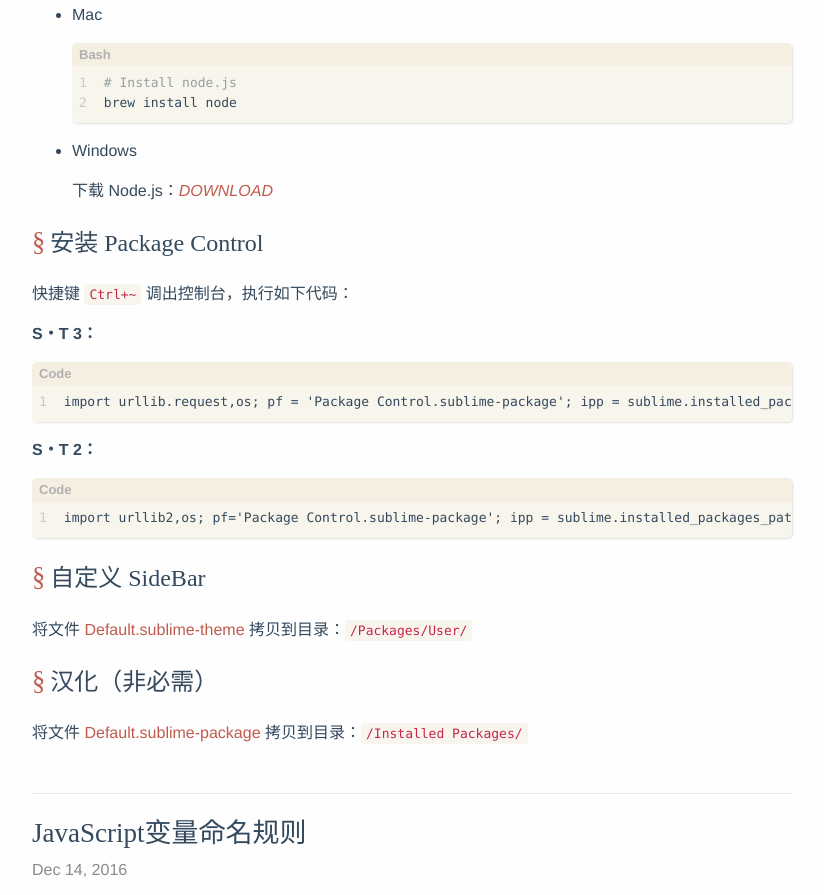
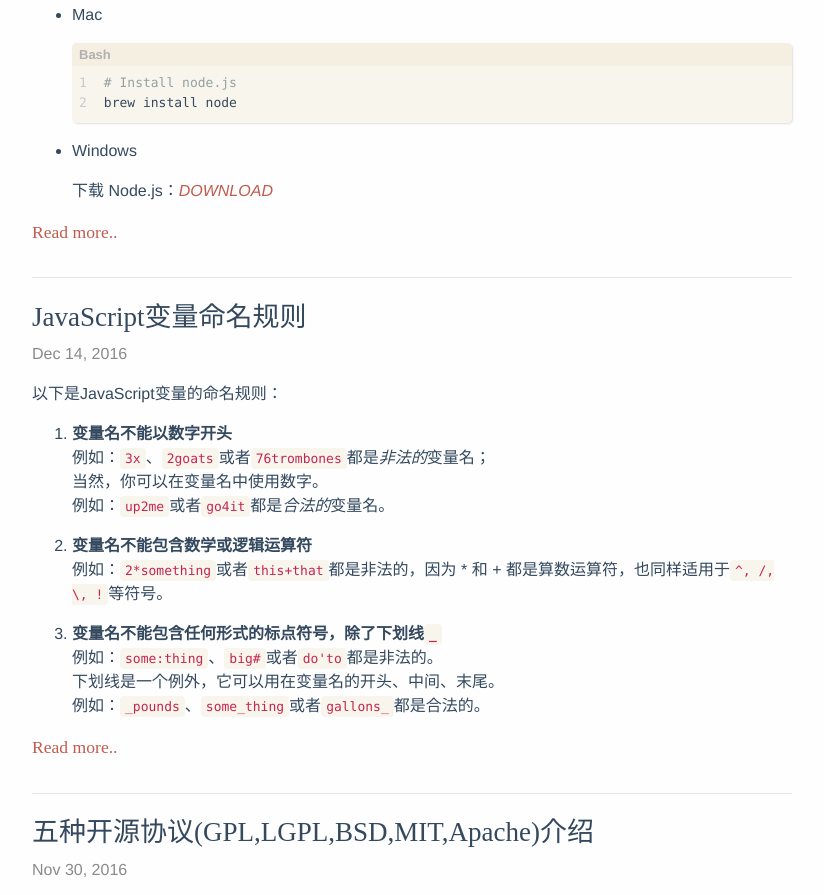
Before and after one commit to jeanleem6/jeanleem6.github.io, a plain HTML site: page index.html in a window 1280 px wide. Shown: the part 511-1406 px from the top of the page, without its empty margins (228-1052 px from the left). Drawn offline with Linux system fonts and the light colour scheme; a web font is replaced by a local one.

Commit message:
Site updated: 2017-05-05 17:57:41

```diff
--- a/index.html
+++ b/index.html
@@ -216,6 +216,8 @@
 
 
 
+
+
           <blockquote>
 <p>本文是安装和配置 Sublime Text 的流程，请按照顺序一步一步来</p>
 </blockquote>
@@ -229,12 +231,9 @@
 <p>  下载 Node.js：<a href="https://nodejs.org/zh-cn/download/" target="_blank" rel="external"><em>DOWNLOAD</em></a></p>
 </li>
 </ul>
-<h2 id="安装-Package-Control"><a href="#安装-Package-Control" class="headerlink" title="安装 Package Control"></a>安装 Package Control</h2><p>快捷键 <code>Ctrl+~</code> 调出控制台，执行如下代码：</p>
-<p><strong>S・T 3：</strong><br><figure class="highlight plain"><table><tr><td class="gutter"><pre><div class="line">1</div></pre></td><td class="code"><pre><div class="line">import urllib.request,os; pf = &apos;Package Control.sublime-package&apos;; ipp = sublime.installed_packages_path(); urllib.request.install_opener( urllib.request.build_opener( urllib.request.ProxyHandler()) ); open(os.path.join(ipp, pf), &apos;wb&apos;).write(urllib.request.urlopen( &apos;http://sublime.wbond.net/&apos; + pf.replace(&apos; &apos;,&apos;%20&apos;)).read())</div></pre></td></tr></table></figure></p>
-<p><strong>S・T 2：</strong><br><figure class="highlight plain"><table><tr><td class="gutter"><pre><div class="line">1</div></pre></td><td class="code"><pre><div class="line">import urllib2,os; pf=&apos;Package Control.sublime-package&apos;; ipp = sublime.installed_packages_path(); os.makedirs( ipp ) if not os.path.exists(ipp) else None; urllib2.install_opener( urllib2.build_opener( urllib2.ProxyHandler( ))); open( os.path.join( ipp, pf), &apos;wb&apos; ).write( urllib2.urlopen( &apos;http://sublime.wbond.net/&apos; +pf.replace( &apos; &apos;,&apos;%20&apos; )).read()); print( &apos;Please restart Sublime Text to finish installation&apos;)</div></pre></td></tr></table></figure></p>
-<h2 id="自定义-SideBar"><a href="#自定义-SideBar" class="headerlink" title="自定义 SideBar"></a>自定义 SideBar</h2><p>将文件 <a href="Default.sublime-theme">Default.sublime-theme</a> 拷贝到目录：<code>/Packages/User/</code></p>
-<h2 id="汉化（非必需）"><a href="#汉化（非必需）" class="headerlink" title="汉化（非必需）"></a>汉化（非必需）</h2><p>将文件 <a href="Default.sublime-package">Default.sublime-package</a> 拷贝到目录：<code>/Installed Packages/</code></p>
-
+          <div class="read-more">
+            <a href="/2017/05/05/sublime-config/" class="read-more-link">Read more..</a>
+          </div>
 
 
     </div>
--- a/search.xml
+++ b/search.xml
@@ -18,6 +18,7 @@
 <p>  下载 Node.js：<a href="https://nodejs.org/zh-cn/download/" target="_blank" rel="external"><em>DOWNLOAD</em></a></p>
 </li>
 </ul>
+<a id="more"></a>
 <h2 id="安装-Package-Control"><a href="#安装-Package-Control" class="headerlink" title="安装 Package Control"></a>安装 Package Control</h2><p>快捷键 <code>Ctrl+~</code> 调出控制台，执行如下代码：</p>
 <p><strong>S・T 3：</strong><br><figure class="highlight plain"><table><tr><td class="gutter"><pre><div class="line">1</div></pre></td><td class="code"><pre><div class="line">import urllib.request,os; pf = &apos;Package Control.sublime-package&apos;; ipp = sublime.installed_packages_path(); urllib.request.install_opener( urllib.request.build_opener( urllib.request.ProxyHandler()) ); open(os.path.join(ipp, pf), &apos;wb&apos;).write(urllib.request.urlopen( &apos;http://sublime.wbond.net/&apos; + pf.replace(&apos; &apos;,&apos;%20&apos;)).read())</div></pre></td></tr></table></figure></p>
 <p><strong>S・T 2：</strong><br><figure class="highlight plain"><table><tr><td class="gutter"><pre><div class="line">1</div></pre></td><td class="code"><pre><div class="line">import urllib2,os; pf=&apos;Package Control.sublime-package&apos;; ipp = sublime.installed_packages_path(); os.makedirs( ipp ) if not os.path.exists(ipp) else None; urllib2.install_opener( urllib2.build_opener( urllib2.ProxyHandler( ))); open( os.path.join( ipp, pf), &apos;wb&apos; ).write( urllib2.urlopen( &apos;http://sublime.wbond.net/&apos; +pf.replace( &apos; &apos;,&apos;%20&apos; )).read()); print( &apos;Please restart Sublime Text to finish installation&apos;)</div></pre></td></tr></table></figure></p>
```
Also changed, not shown: 2017/05/05/sublime-config/index.html (+5 -4 lines).
